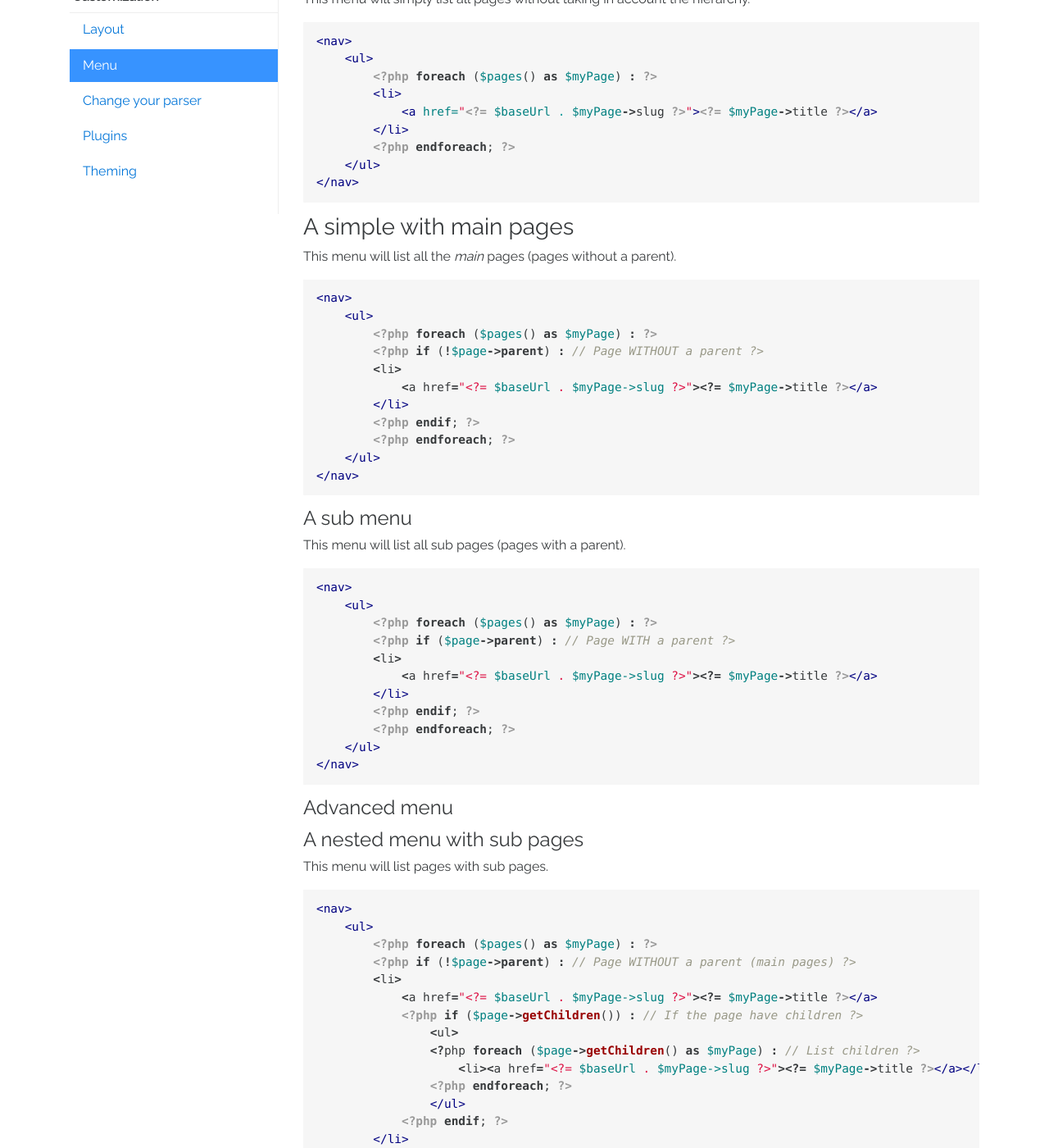
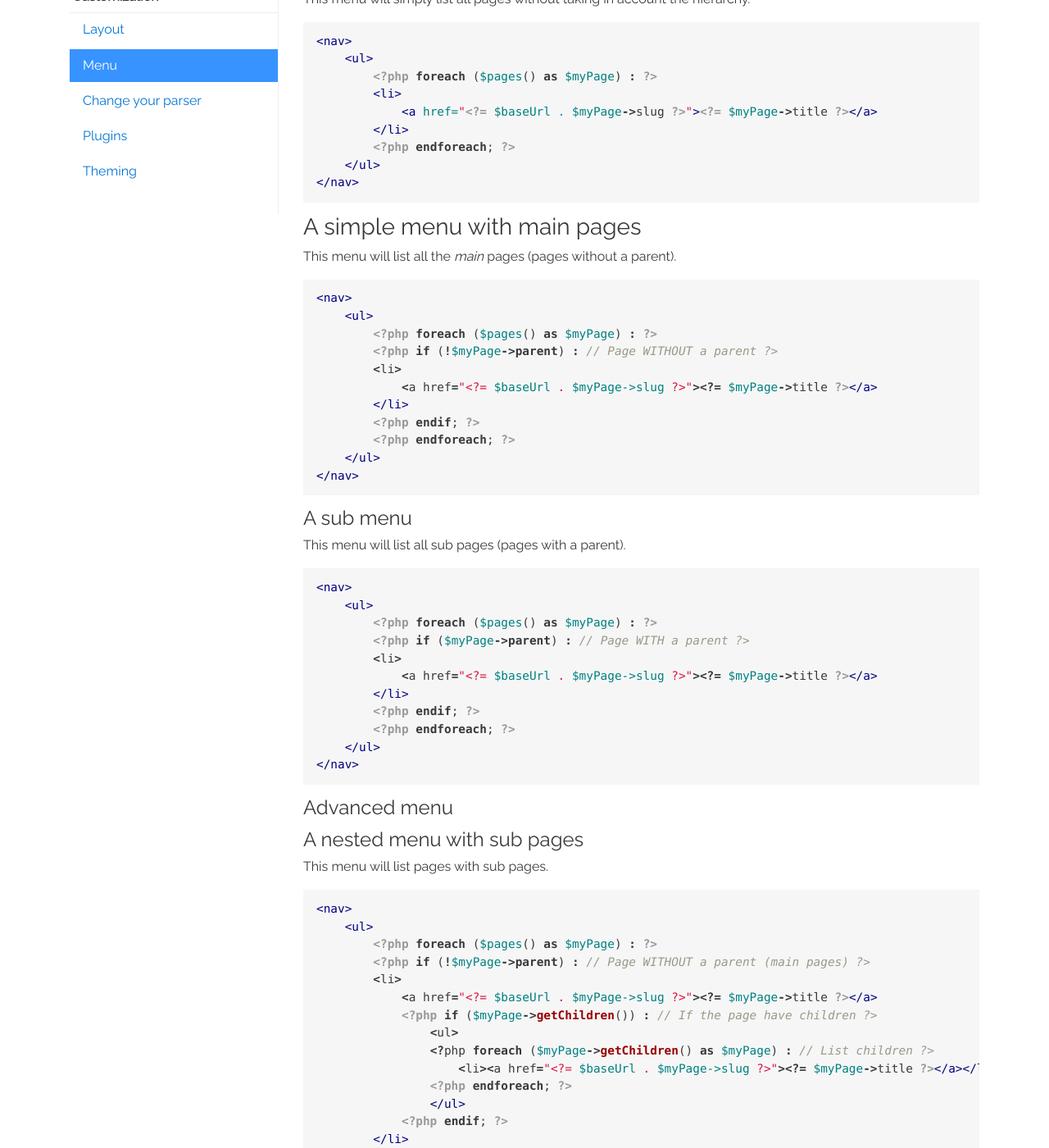
Before and after one commit to ParvulaCMS/parvula, a Jekyll site: the page built from docs/customization/menu.md, in a window 1280 px wide and 1400 px high, scrolled down 421 px. Shown: the whole window at 82% size. Built offline with Jekyll 4.4.1, drawn with Linux system fonts in a browser that asks for light colours; part of the change alters nothing that is shown.

Commit message:
Fix typos

````diff
--- a/docs/customization/menu.md
+++ b/docs/customization/menu.md
@@ -29,7 +29,7 @@ This menu will simply list all pages without taking in account the hierarchy.
 </nav>
 ```
 
-### A simple with main pages
+### A simple menu with main pages
 
 This menu will list all the *main* pages (pages without a parent).
 
@@ -37,7 +37,7 @@ This menu will list all the *main* pages (pages without a parent).
 <nav>
     <ul>
         <?php foreach ($pages() as $myPage) : ?>
-        <?php if (!$page->parent) : // Page WITHOUT a parent ?>
+        <?php if (!$myPage->parent) : // Page WITHOUT a parent ?>
         <li>
             <a href="<?= $baseUrl . $myPage->slug ?>"><?= $myPage->title ?></a>
         </li>
@@ -55,7 +55,7 @@ This menu will list all sub pages (pages with a parent).
 <nav>
     <ul>
         <?php foreach ($pages() as $myPage) : ?>
-        <?php if ($page->parent) : // Page WITH a parent ?>
+        <?php if ($myPage->parent) : // Page WITH a parent ?>
         <li>
             <a href="<?= $baseUrl . $myPage->slug ?>"><?= $myPage->title ?></a>
         </li>
@@ -75,12 +75,12 @@ This menu will list pages with sub pages.
 <nav>
     <ul>
         <?php foreach ($pages() as $myPage) : ?>
-        <?php if (!$page->parent) : // Page WITHOUT a parent (main pages) ?>
+        <?php if (!$myPage->parent) : // Page WITHOUT a parent (main pages) ?>
         <li>
             <a href="<?= $baseUrl . $myPage->slug ?>"><?= $myPage->title ?></a>
-            <?php if ($page->getChildren()) : // If the page have children ?>
+            <?php if ($myPage->getChildren()) : // If the page have children ?>
                 <ul>
-                <?php foreach ($page->getChildren() as $myPage) : // List children ?>
+                <?php foreach ($myPage->getChildren() as $myPage) : // List children ?>
                     <li><a href="<?= $baseUrl . $myPage->slug ?>"><?= $myPage->title ?></a></li>
                 <?php endforeach; ?>
                 </ul>
````
